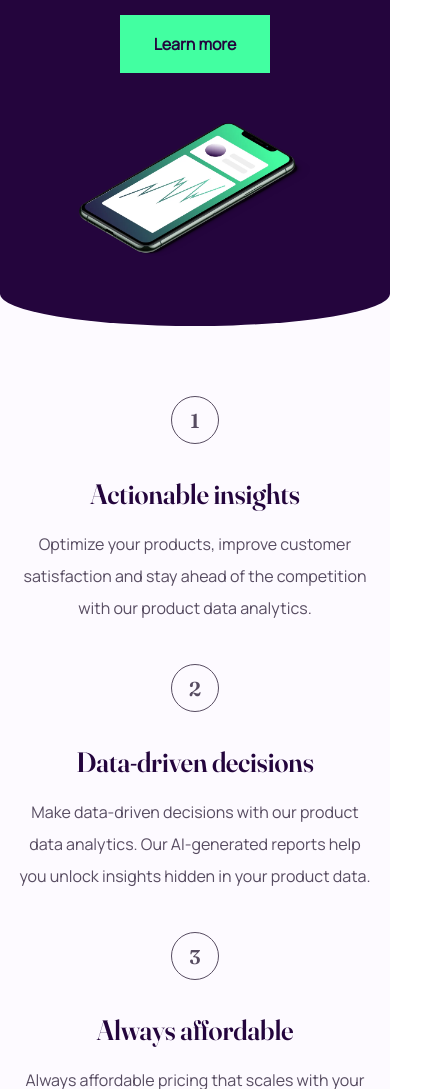
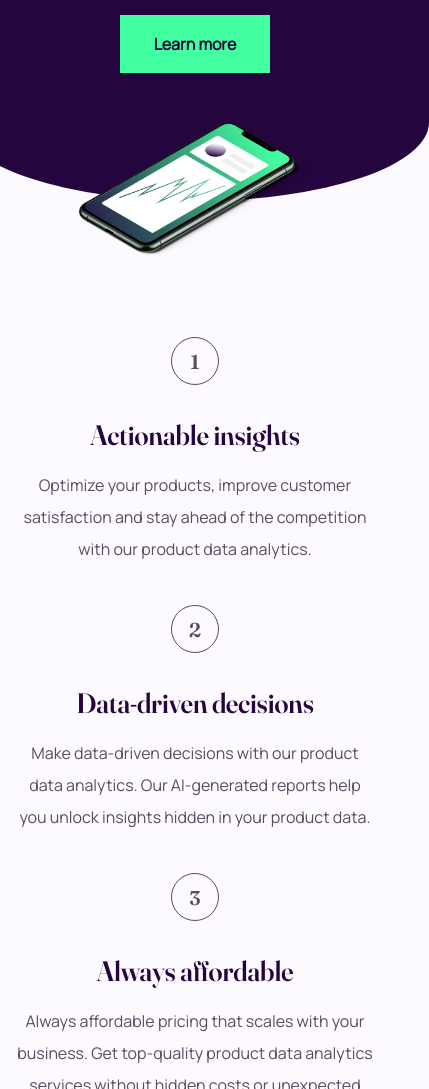
Before and after one commit to aleksandr-efimenko/workit-landing-page, a website built with Vite: page index.html in a window 390 px wide. Shown: the part 322-1411 px from the top of the page, 429 px wide, since content can reach past the window. Built offline with nearby package versions, Linux system fonts and the light colour scheme.

Commit message:
create background containers with curves

```diff
--- a/index.html
+++ b/index.html
@@ -12,6 +12,7 @@
 
 <body>
   <header>
+    <div class="curve-background bg-dark-purple"> </div>
     <div class="container">
       <div class="nav-wrapper">
         <img src="./public/assets/images/logo-light.svg" alt="Light logo" class="logo">
@@ -33,6 +34,7 @@
 
   <main>
     <section class="benefits">
+      <div class="curve-background bg-ghost-white"></div>
       <div class="container columns">
         <div class="column">
           <div class="flex-number-container">
@@ -98,9 +100,12 @@
         <a href="#"><img src="./public/assets/images/logo-dark.svg" alt="Dark logo"></a>
       </div>
       <ul class="social-container">
-        <li><a href="#"><img class="social-icon" src="./public/assets/images/icon-facebook.svg" alt="Facebook icon"></a></li>
-        <li><a href="#"><img class="social-icon" src="./public/assets/images/icon-twitter.svg" alt="Twitter icon"></a></li>
-        <li><a href="#"> <img class="social-icon" src="./public/assets/images/icon-instagram.svg" alt="Instagram icon"></a></li>
+        <li><a href="#"><img class="social-icon" src="./public/assets/images/icon-facebook.svg" alt="Facebook icon"></a>
+        </li>
+        <li><a href="#"><img class="social-icon" src="./public/assets/images/icon-twitter.svg" alt="Twitter icon"></a>
+        </li>
+        <li><a href="#"> <img class="social-icon" src="./public/assets/images/icon-instagram.svg"
+              alt="Instagram icon"></a></li>
       </ul>
     </div>
   </footer>
--- a/style.css
+++ b/style.css
@@ -1,5 +1,3 @@
-/* @import url('https://fonts.googleapis.com/css2?family=Fraunces:wght@600&family=Manrope:wght@400;700&display=swap'); */
-
 @font-face {
   font-family: "Fraunces";
   src: url("./public/assets/fonts/fraunces/Fraunces-VariableFont_SOFT,WONK,opsz,wght.ttf");
@@ -136,11 +134,11 @@ p {
 }
 
 header {
-  background-color: var(--dark-purple);
+  /* background-color: var(--dark-purple); */
   z-index: 1;
   position: relative;
-  border-bottom-left-radius: 100% 10%;
-  border-bottom-right-radius: 100% 10%;
+  /* border-bottom-left-radius: 100% 10%;
+  border-bottom-right-radius: 100% 10%; */
 }
 
 .nav-wrapper {
@@ -153,7 +151,6 @@ header {
   margin-inline: auto;
   position: relative;
   padding-block-end: 19rem;
-  padding-block-end: 30vh;
 }
 
 .hero-text-container {
@@ -203,13 +200,29 @@ header {
 
 .benefits {
   position: relative;
-  top: -50px;
-  padding-block-start: 15.9375rem;
-  padding-block-end: 110px;
+  padding-block-start: 12rem;
+  padding-block-end: 9.375rem;
+  z-index: 0;
+}
+
+.curve-background {
+  z-index: -1;
+  width: 120%;
+  left: 50%;
+  transform: translate(-50%, -50%);
+  position: absolute;
+  border-bottom-left-radius: 100% 15%;
+  border-bottom-right-radius: 100% 15%;
+}
+
+.bg-ghost-white {
+  height: 120%;
   background-color: var(--ghost-white);
-  z-index: 0;
-  border-bottom-left-radius: 100% 10%;
-  border-bottom-right-radius: 100% 10%;
+}
+
+.bg-dark-purple {
+  height: 200%;
+  background-color: var(--dark-purple);
 }
 
 .columns {
@@ -255,8 +268,6 @@ header {
 }
 
 .founder-image-container {
-  /* max-width: 29.8125rem; */
-  /* max-height: 29.8125rem; */
   max-width: 43%;
 }
 
@@ -351,8 +362,15 @@ footer {
   .hero-text-container {
     max-width: 75%;
   }
+  .bg-ghost-white {
+    height: 150%;
+  }
+
+  .hero {
+    padding-block-end: 12rem;
+  }
   .benefits {
-    padding-block-start: 4rem;
+    padding-block-start: 8rem;
   }
   .round-number {
     height: 3rem;
@@ -384,6 +402,10 @@ footer {
     padding: 3rem;
     max-width: 75%;
   }
+
+  footer {
+    padding-block-end: 4rem;
+  }
 }
 
 /* mobile */
@@ -397,7 +419,15 @@ footer {
     --fs-heading-m: var(--fs-heading-m-m);
     --lh-heading-m: var(--lh-heading-m-m);
   }
-
+  .hero {
+    padding-block-end: 8rem;
+  }
+  .benefits {
+    padding-block-start: 5rem;
+  }
+  .bg-ghost-white {
+    height: 180%;
+  }
   .container {
     --side-margins: 1rem;
   }
```
